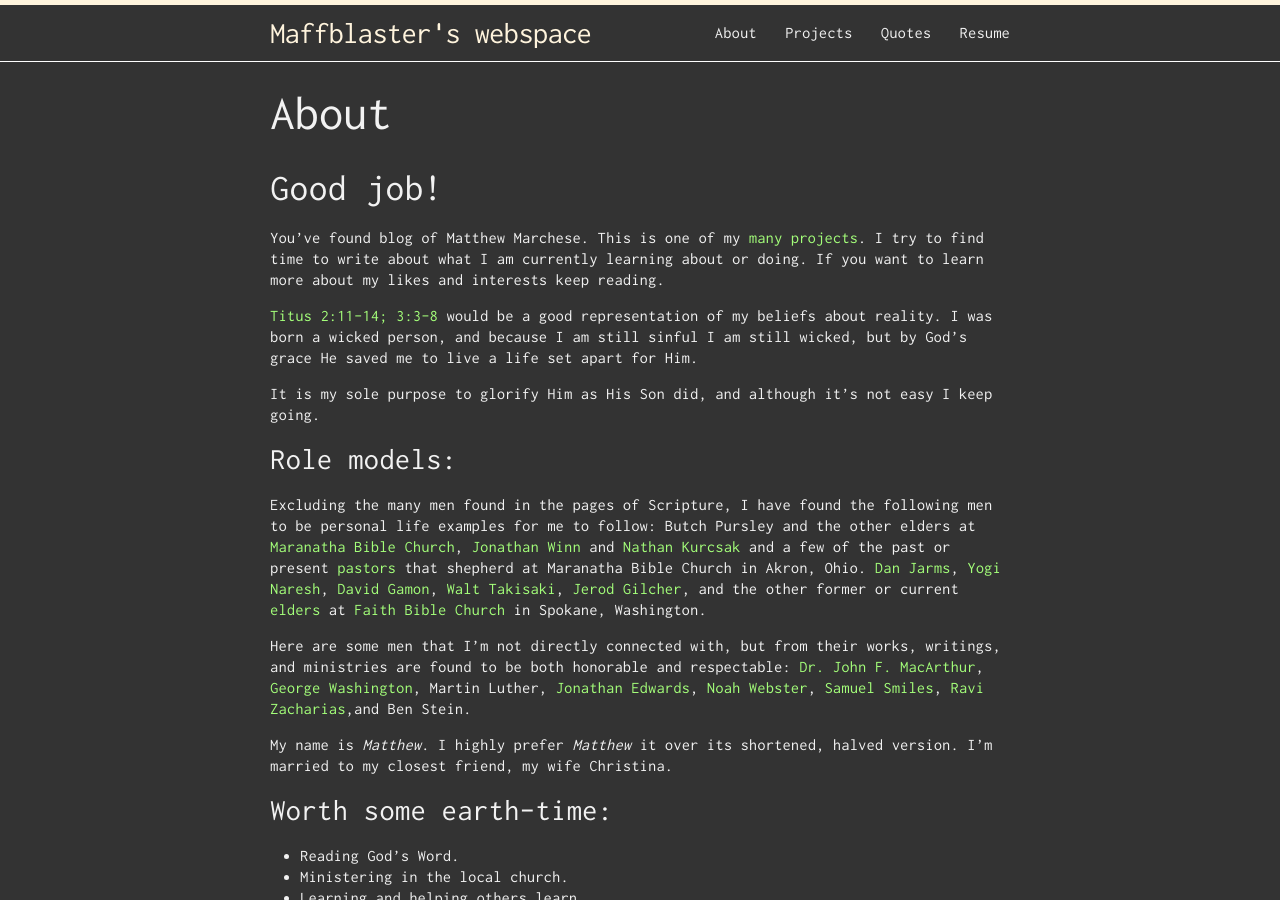
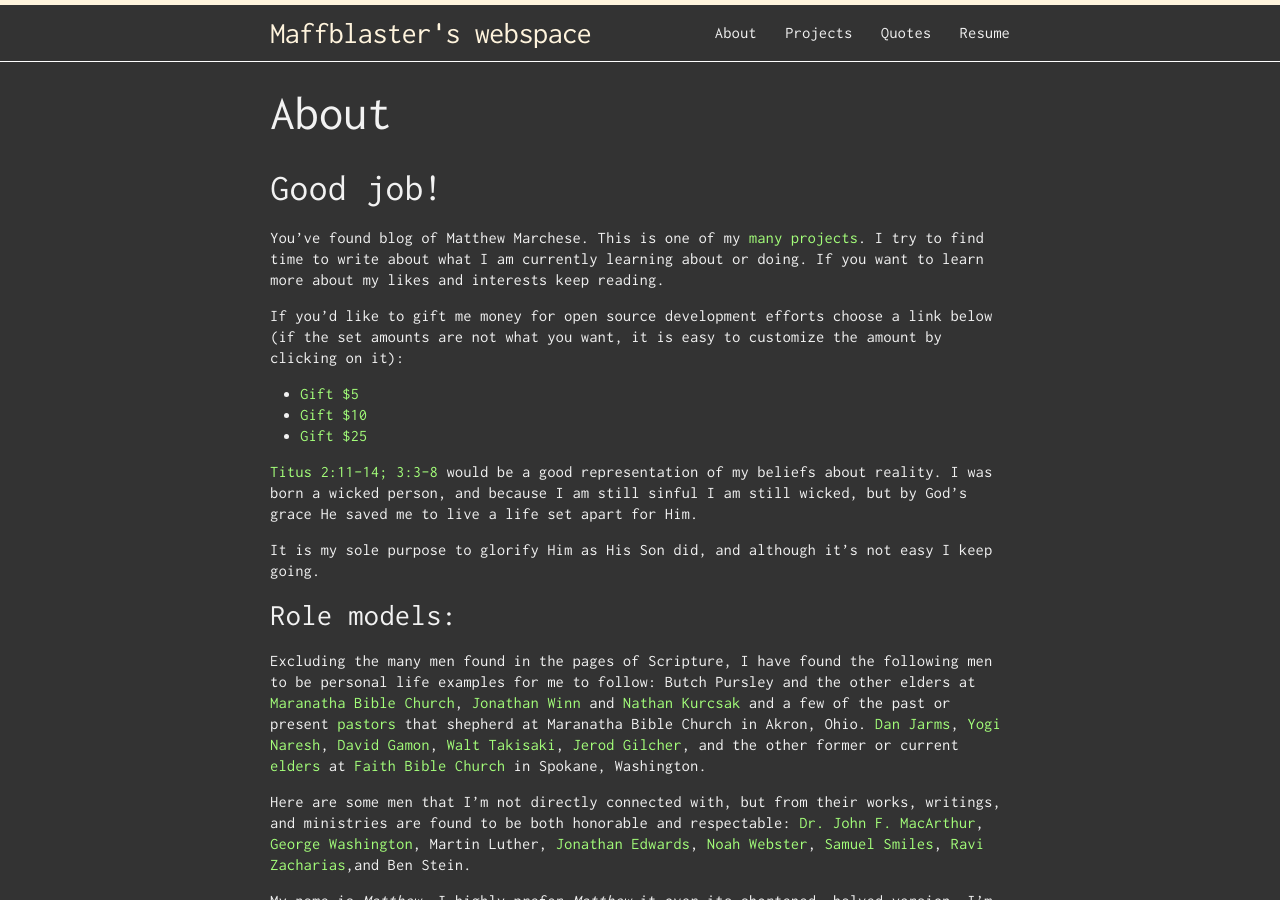
Before and after one commit to maffblaster/maffblaster.github.io, a Jekyll site: the page built from about.md, in a window 1280 px wide and 900 px high. Built offline with Jekyll 4.4.1, drawn with Linux system fonts in a browser that asks for light colours.

Commit message:
Adding donate links and Daniel Jarms quote.

```diff
--- a/about.md
+++ b/about.md
@@ -7,6 +7,12 @@ permalink: /about/
 ## Good job! ##
 
 You've found blog of Matthew Marchese. This is one of my [many projects](http://maffblaster.github.io/projects/). I try to find time to write about what I am currently learning about or doing. If you want to learn more about my likes and interests keep reading.
+
+If you'd like to gift me money for open source development efforts choose a link below (if the set amounts are not what you want, it is easy to customize the amount by clicking on it):
+
+* [Gift $5](https://www.paypal.me/matthewmarchese/5)
+* [Gift $10](https://www.paypal.me/matthewmarchese/10)
+* [Gift $25](https://www.paypal.me/matthewmarchese/25)
 
 [Titus 2:11-14; 3:3-8 ](https://www.biblegateway.com/passage/?search=Titus+2%3A11-14%2CTitus+3%3A3-8&version=ESV) would be a good representation of my beliefs about reality. I was born a wicked person, and because I am still sinful I am still wicked, but by God's grace He saved me to live a life set apart for Him.
 
```
Also changed, not shown: quotes.md (+2 -0 lines).
